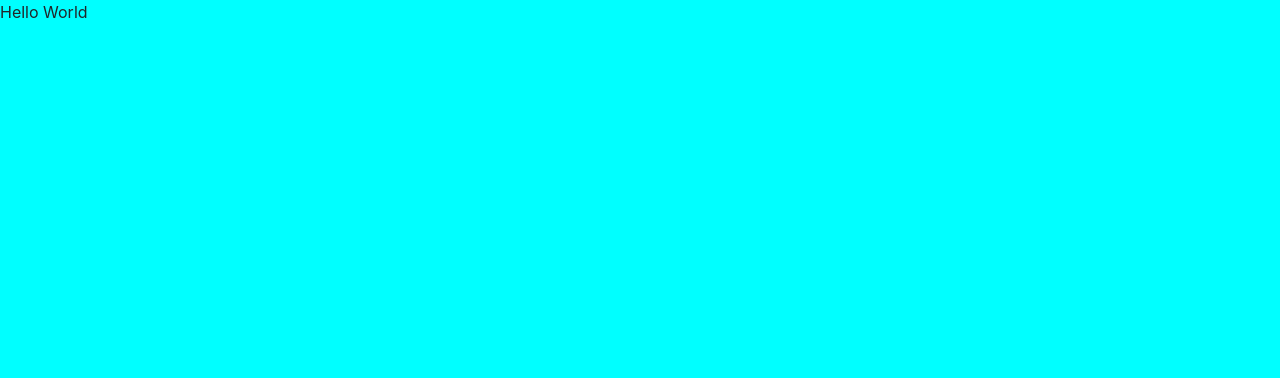
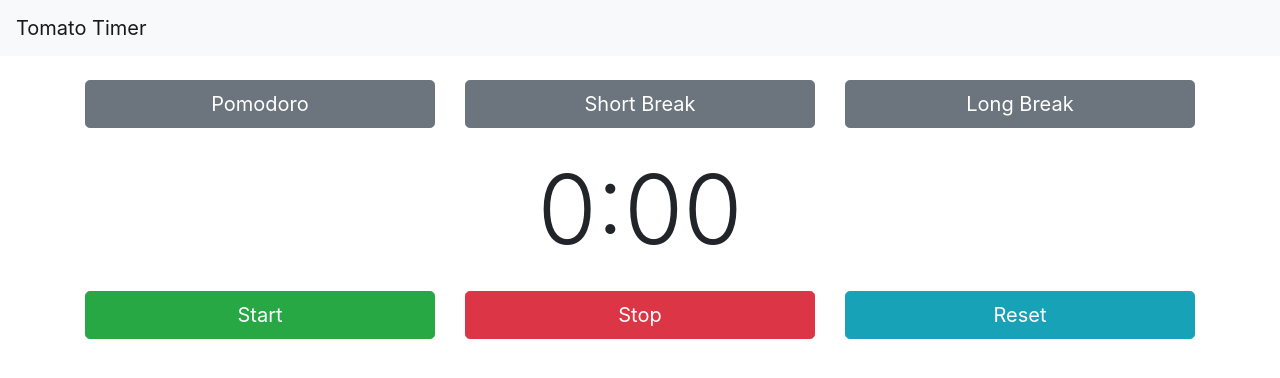
Before and after one commit to archiewald/tomato-timer, a React (Create React App) app: page / in a window 1280 px wide. Shown: the top 378 px of the page. Built offline with nearby package versions, Linux system fonts and the light colour scheme.

Commit message:
add redux, add dummy presentation components

```diff
--- a/package.json
+++ b/package.json
@@ -8,6 +8,7 @@
     "npm-run-all": "^4.1.2",
     "react": "^16.2.0",
     "react-dom": "^16.2.0",
+    "react-redux": "^5.0.7",
     "react-scripts": "1.1.1"
   },
   "scripts": {
--- a/src/App.js
+++ b/src/App.js
@@ -1,12 +1,17 @@
 import React, { Component } from 'react';
+import { TopBar } from './TopBar';
+import { ModePanel } from './ModePanel';
+import { Timer } from './Timer';
+import { ControlPanel } from './ControlPanel';
 
 class App extends Component {
   render() {
     return (
-      <div className="App">
-        <p>
-          Hello World
-        </p>
+      <div>
+        <TopBar/>
+        <ModePanel/>
+        <Timer/>
+        <ControlPanel/>
       </div>
     );
   }
--- /dev/null
+++ b/src/ControlPanel.jsx
@@ -0,0 +1,23 @@
+import React from 'react';
+
+export const ControlPanel = () => (
+    <div className="container my-4">
+        <div className="row">
+            <div className="col-sm">
+                <button type="button" className="btn btn-success btn-lg btn-block">
+                    Start
+                </button>
+            </div>
+            <div className="col-sm">
+                <button type="button" className="btn btn-danger btn-lg btn-block">
+                    Stop
+                </button>
+            </div>
+            <div className="col-sm">
+                <button type="button" className="btn btn-info btn-lg btn-block">
+                    Reset
+                </button>
+            </div>
+        </div>
+    </div>
+)
--- /dev/null
+++ b/src/ModePanel.jsx
@@ -0,0 +1,23 @@
+import React from 'react';
+
+export const ModePanel = () => (
+    <div className="container my-4">
+        <div className="row">
+            <div className="col-sm">
+                <button type="button" className="btn btn-secondary btn-lg btn-block">
+                    Pomodoro
+                </button>
+            </div>
+            <div className="col-sm">
+                <button type="button" className="btn btn-secondary btn-lg btn-block">
+                    Short Break
+                </button>
+            </div>
+            <div className="col-sm">
+                <button type="button" className="btn btn-secondary btn-lg btn-block">
+                    Long Break
+                </button>
+            </div>
+        </div>
+    </div>
+)
--- /dev/null
+++ b/src/Timer.jsx
@@ -0,0 +1,9 @@
+import React from 'react';
+
+export const Timer = () => (
+    <div className="container">
+        <p className="text-center display-1 my-4">
+            0:00
+        </p>
+    </div>
+)
--- /dev/null
+++ b/src/TopBar.jsx
@@ -0,0 +1,9 @@
+import React from 'react';
+
+export const TopBar = () => (
+    <nav className="navbar navbar-expand-lg navbar-light bg-light">
+        <a className="navbar-brand" href="">
+            Tomato Timer
+        </a>
+    </nav>
+)
--- a/src/styles/index.scss
+++ b/src/styles/index.scss
@@ -1,5 +1 @@
 @import 'bootstrap/scss/bootstrap.scss';
-
-body {
-    background-color: aqua;
-}
```
Also changed, not shown: public/index.html (+0 -22 lines), 1 other file (tests, documents, lock files or other folders).
